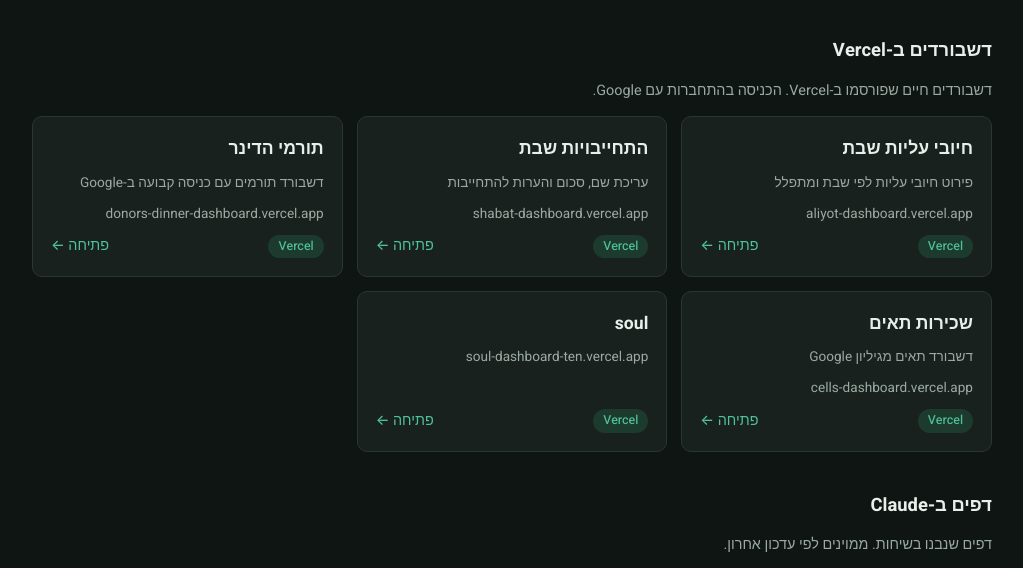
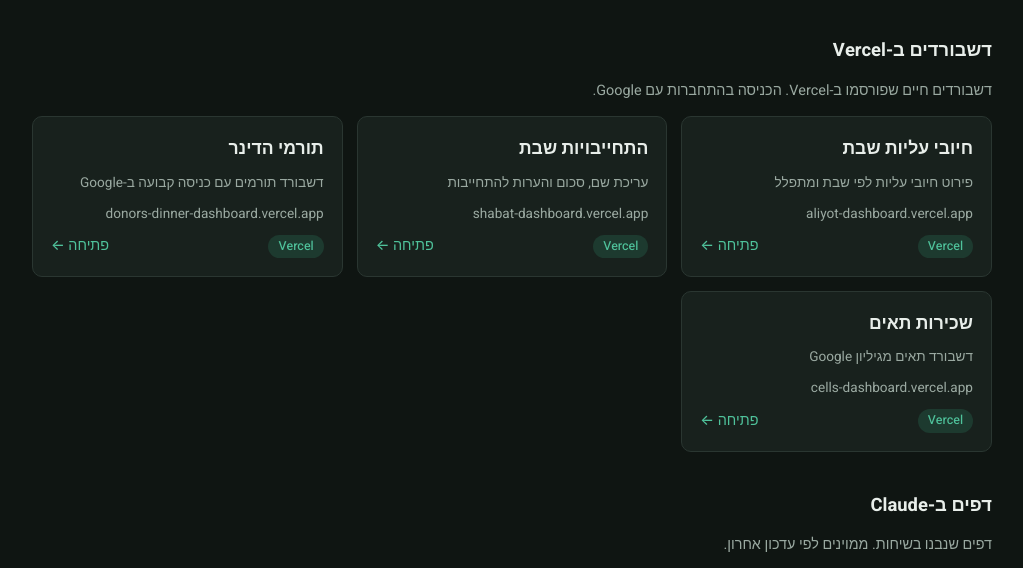
Before and after one commit to geulah770/dash, a plain HTML site: page index.html in a window 1280 px wide. Shown: the part 196-764 px from the top of the page, without its empty margins (128-1151 px from the left). Drawn offline with Linux system fonts and the light colour scheme.

Commit message:
Remove soul dashboard from index
Co-Authored-By: Claude Sonnet 5.5 <noreply@anthropic.com>
Claude-Session: https://claude.ai/code/session_01StTnKSAq6XGvwsnPhpSYFV

```diff
--- a/index.html
+++ b/index.html
@@ -101,13 +101,11 @@
     { name: "חיובי עליות שבת", host: "aliyot-dashboard.vercel.app", hint: "פירוט חיובי עליות לפי שבת ומתפלל" },
     { name: "התחייבויות שבת", host: "shabat-dashboard.vercel.app", hint: "עריכת שם, סכום והערות להתחייבות" },
     { name: "תורמי הדינר", host: "donors-dinner-dashboard.vercel.app", hint: "דשבורד תורמים עם כניסה קבועה ב-Google" },
-    { name: "שכירות תאים", host: "cells-dashboard.vercel.app", hint: "דשבורד תאים מגיליון Google" },
-    { name: "soul", host: "soul-dashboard-ten.vercel.app", hint: "" }
+    { name: "שכירות תאים", host: "cells-dashboard.vercel.app", hint: "דשבורד תאים מגיליון Google" }
   ];
   var pages = [
     { name: "תרומות אחרי הקמפיין", url: "https://claude.ai/code/artifact/9b859a3f-3178-47c8-8ce8-ca8f9363d49a", date: "22.11.2026" },
     { name: "לוח יורצייט וימי הולדת", url: "https://claude.ai/code/artifact/49dd6736-2c0c-417c-8c18-7a56b505bf0d", date: "18.11.2026" },
-    { name: "soul", url: "https://claude.ai/code/artifact/9a26e32b-c46f-4006-b9c9-92ed46d48ab8", date: "15.11.2026" },
     { name: "שכירות תאים", url: "https://claude.ai/code/artifact/de07d7a1-d45f-4df6-9ac9-a6f770ade284", date: "02.11.2026" },
     { name: "חובות עליות שבת", url: "https://claude.ai/code/artifact/fc8e2401-70e3-4945-a281-03cebf7f00ba", date: "01.11.2026" }
   ];
```
